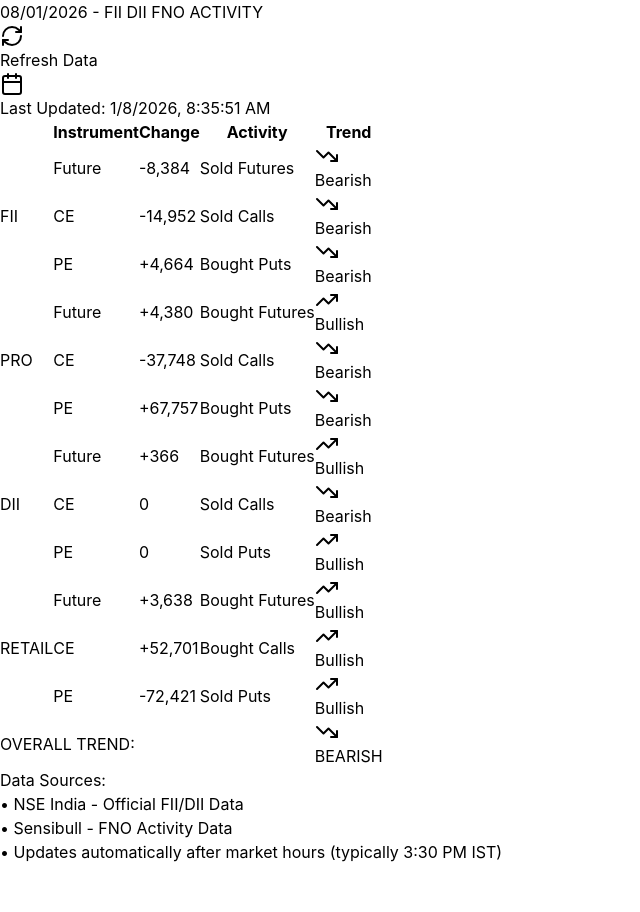
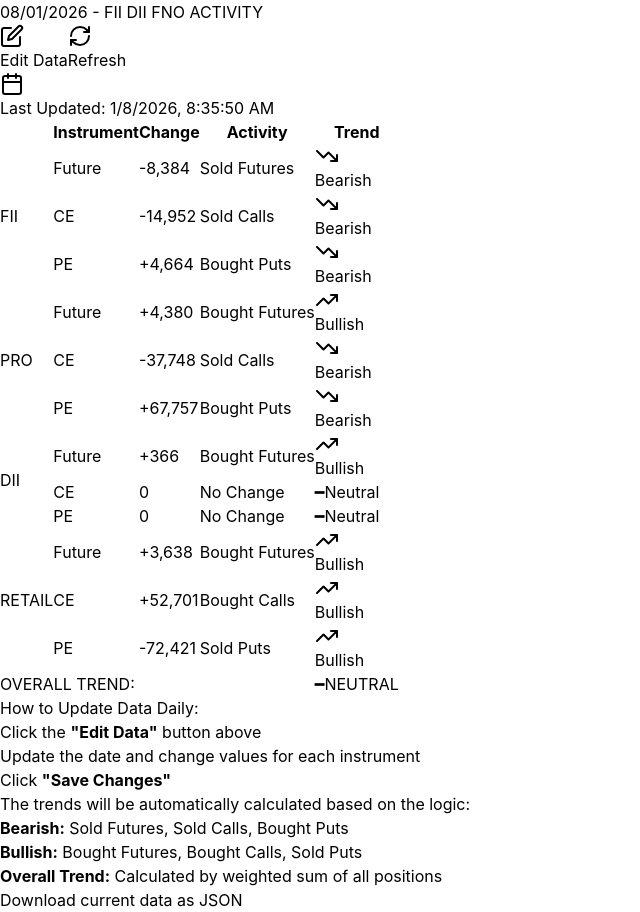
Before and after one commit to ganeshvm768/fii-dii-tracker, a React (Vite) app: page / in a window 1280 px wide. Shown: the whole page, without its empty margins (0-640 px from the left). Before the commit the page ends 864 px from the top, so only its background shows below. Built offline with nearby package versions, Linux system fonts and the light colour scheme; the HTML template or start-up script is replaced by a standard one.

Commit message:
Add edit mode and automatic trend calculation

```diff
--- /dev/null
+++ b/public/data.json
@@ -0,0 +1,37 @@
+{
+  "date": "08/01/2026",
+  "categories": [
+    {
+      "name": "FII",
+      "instruments": [
+        { "type": "Future", "change": -8384 },
+        { "type": "CE", "change": -14952 },
+        { "type": "PE", "change": 4664 }
+      ]
+    },
+    {
+      "name": "PRO",
+      "instruments": [
+        { "type": "Future", "change": 4380 },
+        { "type": "CE", "change": -37748 },
+        { "type": "PE", "change": 67757 }
+      ]
+    },
+    {
+      "name": "DII",
+      "instruments": [
+        { "type": "Future", "change": 366 },
+        { "type": "CE", "change": 0 },
+        { "type": "PE", "change": 0 }
+      ]
+    },
+    {
+      "name": "RETAIL",
+      "instruments": [
+        { "type": "Future", "change": 3638 },
+        { "type": "CE", "change": 52701 },
+        { "type": "PE", "change": -72421 }
+      ]
+    }
+  ]
+}
--- a/src/App.jsx
+++ b/src/App.jsx
@@ -1,61 +1,179 @@
 import React, { useState, useEffect } from 'react';
-import { RefreshCw, TrendingUp, TrendingDown, Calendar, AlertCircle } from 'lucide-react';
+import { RefreshCw, TrendingUp, TrendingDown, Calendar, AlertCircle, Edit } from 'lucide-react';
 
 const FIIDIITracker = () => {
   const [data, setData] = useState(null);
   const [loading, setLoading] = useState(false);
   const [lastUpdated, setLastUpdated] = useState(null);
   const [error, setError] = useState(null);
+  const [editMode, setEditMode] = useState(false);
+  const [editData, setEditData] = useState(null);
 
-  const getSampleData = () => ({
+  // Calculate activity based on change value
+  const calculateActivity = (instrument, change) => {
+    if (change === 0) {
+      if (instrument === 'Future') return 'No Change';
+      if (instrument === 'CE') return 'No Change';
+      if (instrument === 'PE') return 'No Change';
+    }
+
+    if (instrument === 'Future') {
+      return change > 0 ? 'Bought Futures' : 'Sold Futures';
+    } else if (instrument === 'CE') {
+      return change > 0 ? 'Bought Calls' : 'Sold Calls';
+    } else if (instrument === 'PE') {
+      return change > 0 ? 'Bought Puts' : 'Sold Puts';
+    }
+    return 'Unknown';
+  };
+
+  // Calculate trend based on instrument type and change
+  const calculateTrend = (instrument, change, activity) => {
+    if (change === 0) return 'Neutral';
+
+    // Bearish indicators
+    if (activity === 'Sold Futures' || activity === 'Sold Calls' || activity === 'Bought Puts') {
+      return 'Bearish';
+    }
+    // Bullish indicators
+    if (activity === 'Bought Futures' || activity === 'Bought Calls' || activity === 'Sold Puts') {
+      return 'Bullish';
+    }
+    return 'Neutral';
+  };
+
+  // Calculate overall market trend
+  const calculateOverallTrend = (categories) => {
+    let bearishScore = 0;
+    let bullishScore = 0;
+    let neutralCount = 0;
+
+    categories.forEach(cat => {
+      cat.instruments.forEach(inst => {
+        const absChange = Math.abs(inst.change);
+
+        if (inst.trend === 'Bearish') {
+          bearishScore += absChange;
+        } else if (inst.trend === 'Bullish') {
+          bullishScore += absChange;
+        } else {
+          neutralCount++;
+        }
+      });
+    });
+
+    // If difference is less than 10%, consider it neutral
+    const total = bearishScore + bullishScore;
+    if (total === 0) return 'NEUTRAL';
+
+    const bearishPercent = (bearishScore / total) * 100;
+    const bullishPercent = (bullishScore / total) * 100;
+
+    if (Math.abs(bearishPercent - bullishPercent) < 10) {
+      return 'NEUTRAL';
+    }
+
+    return bearishScore > bullishScore ? 'BEARISH' : 'BULLISH';
+  };
+
+  // Process raw data and calculate trends
+  const processData = (rawData) => {
+    const processedCategories = rawData.categories.map(category => ({
+      name: category.name,
+      instruments: category.instruments.map(inst => {
+        const activity = calculateActivity(inst.type, inst.change);
+        const trend = calculateTrend(inst.type, inst.change, activity);
+        return {
+          ...inst,
+          activity,
+          trend
+        };
+      })
+    }));
+
+    const overallTrend = calculateOverallTrend(processedCategories);
+
+    return {
+      date: rawData.date,
+      categories: processedCategories,
+      overallTrend
+    };
+  };
+
+  // Fetch data from JSON file or localStorage
+  const fetchData = async () => {
+    setLoading(true);
+    setError(null);
+
+    try {
+      // Try to fetch from data.json file
+      try {
+        const response = await fetch('/data.json');
+        if (response.ok) {
+          const rawData = await response.json();
+          const processed = processData(rawData);
+          setData(processed);
+          setLastUpdated(new Date().toLocaleString());
+          return;
+        }
+      } catch (e) {
+        console.log('No data.json found, using localStorage or default');
+      }
+
+      // Fallback to localStorage
+      const stored = localStorage.getItem('fii-dii-data');
+      if (stored) {
+        const rawData = JSON.parse(stored);
+        const processed = processData(rawData);
+        setData(processed);
+        setLastUpdated(new Date().toLocaleString());
+      } else {
+        // Default sample data
+        const defaultData = {
           date: new Date().toLocaleDateString('en-GB'),
           categories: [
             {
               name: 'FII',
               instruments: [
-          { type: 'Future', change: -8384, activity: 'Sold Futures', trend: 'Bearish' },
-          { type: 'CE', change: -14952, activity: 'Sold Calls', trend: 'Bearish' },
-          { type: 'PE', change: 4664, activity: 'Bought Puts', trend: 'Bearish' }
+                { type: 'Future', change: -8384 },
+                { type: 'CE', change: -14952 },
+                { type: 'PE', change: 4664 }
               ]
             },
             {
               name: 'PRO',
               instruments: [
-          { type: 'Future', change: 4380, activity: 'Bought Futures', trend: 'Bullish' },
-          { type: 'CE', change: -37748, activity: 'Sold Calls', trend: 'Bearish' },
-          { type: 'PE', change: 67757, activity: 'Bought Puts', trend: 'Bearish' }
+                { type: 'Future', change: 4380 },
+                { type: 'CE', change: -37748 },
+                { type: 'PE', change: 67757 }
               ]
             },
             {
               name: 'DII',
               instruments: [
-          { type: 'Future', change: 366, activity: 'Bought Futures', trend: 'Bullish' },
-          { type: 'CE', change: 0, activity: 'Sold Calls', trend: 'Bearish' },
-          { type: 'PE', change: 0, activity: 'Sold Puts', trend: 'Bullish' }
+                { type: 'Future', change: 366 },
+                { type: 'CE', change: 0 },
+                { type: 'PE', change: 0 }
               ]
             },
             {
               name: 'RETAIL',
               instruments: [
-          { type: 'Future', change: 3638, activity: 'Bought Futures', trend: 'Bullish' },
-          { type: 'CE', change: 52701, activity: 'Bought Calls', trend: 'Bullish' },
-          { type: 'PE', change: -72421, activity: 'Sold Puts', trend: 'Bullish' }
+                { type: 'Future', change: 3638 },
+                { type: 'CE', change: 52701 },
+                { type: 'PE', change: -72421 }
               ]
             }
-    ],
-    overallTrend: 'BEARISH'
-  });
+          ]
+        };
 
-  const fetchData = async () => {
-    setLoading(true);
-    setError(null);
+        const processed = processData(defaultData);
+        setData(processed);
+        setLastUpdated(new Date().toLocaleString());
 
-    try {
-      await new Promise(resolve => setTimeout(resolve, 1000));
-      const newData = getSampleData();
-
-      setData(newData);
-      setLastUpdated(new Date().toLocaleString());
+        // Save to localStorage
+        localStorage.setItem('fii-dii-data', JSON.stringify(defaultData));
+      }
     } catch (err) {
       setError('Failed to fetch data. Please try again.');
       console.error('Error fetching data:', err);
@@ -66,20 +184,87 @@ const FIIDIITracker = () => {
 
   useEffect(() => {
     fetchData();
-    const interval = setInterval(fetchData, 3600000);
-    return () => clearInterval(interval);
   }, []);
 
   const getTrendColor = (trend) => {
-    return trend === 'Bearish' ? 'bg-red-600' : 'bg-green-600';
+    if (trend === 'Bearish') return 'bg-red-600';
+    if (trend === 'Bullish') return 'bg-green-600';
+    return 'bg-gray-600';
   };
 
   const getTrendIcon = (trend) => {
-    return trend === 'Bearish' ? <TrendingDown className="w-4 h-4" /> : <TrendingUp className="w-4 h-4" />;
+    if (trend === 'Bearish') return <TrendingDown className="w-4 h-4" />;
+    if (trend === 'Bullish') return <TrendingUp className="w-4 h-4" />;
+    return <span className="w-4 h-4">━</span>;
   };
 
   const formatChange = (change) => {
     return change > 0 ? `+${change.toLocaleString()}` : change.toLocaleString();
+  };
+
+  // Edit mode functions
+  const startEdit = () => {
+    if (!data) return;
+
+    // Create raw data structure for editing
+    const rawData = {
+      date: data.date,
+      categories: data.categories.map(cat => ({
+        name: cat.name,
+        instruments: cat.instruments.map(inst => ({
+          type: inst.type,
+          change: inst.change
+        }))
+      }))
+    };
+
+    setEditData(rawData);
+    setEditMode(true);
+  };
+
+  const handleEditChange = (categoryIndex, instrumentIndex, value) => {
+    const newEditData = { ...editData };
+    newEditData.categories[categoryIndex].instruments[instrumentIndex].change = parseInt(value) || 0;
+    setEditData(newEditData);
+  };
+
+  const saveEdit = () => {
+    // Save to localStorage
+    localStorage.setItem('fii-dii-data', JSON.stringify(editData));
+
+    // Process and update display
+    const processed = processData(editData);
+    setData(processed);
+    setLastUpdated(new Date().toLocaleString());
+    setEditMode(false);
+    setEditData(null);
+  };
+
+  const cancelEdit = () => {
+    setEditMode(false);
+    setEditData(null);
+  };
+
+  const downloadJSON = () => {
+    if (!data) return;
+
+    const rawData = {
+      date: data.date,
+      categories: data.categories.map(cat => ({
+        name: cat.name,
+        instruments: cat.instruments.map(inst => ({
+          type: inst.type,
+          change: inst.change
+        }))
+      }))
+    };
+
+    const blob = new Blob([JSON.stringify(rawData, null, 2)], { type: 'application/json' });
+    const url = URL.createObjectURL(blob);
+    const a = document.createElement('a');
+    a.href = url;
+    a.download = `fii-dii-data-${new Date().toISOString().split('T')[0]}.json`;
+    a.click();
   };
 
   if (loading && !data) {
@@ -101,14 +286,23 @@ const FIIDIITracker = () => {
             <h1 className="text-3xl md:text-4xl font-bold">
               {data?.date} - FII DII FNO ACTIVITY
             </h1>
+            <div className="flex gap-2">
+              <button
+                onClick={startEdit}
+                className="flex items-center gap-2 bg-purple-600 hover:bg-purple-700 px-4 py-3 rounded-lg transition-colors"
+              >
+                <Edit className="w-5 h-5" />
+                Edit Data
+              </button>
               <button
                 onClick={fetchData}
                 disabled={loading}
-              className="flex items-center gap-2 bg-blue-600 hover:bg-blue-700 disabled:bg-blue-800 px-6 py-3 rounded-lg transition-colors"
+                className="flex items-center gap-2 bg-blue-600 hover:bg-blue-700 disabled:bg-blue-800 px-4 py-3 rounded-lg transition-colors"
               >
                 <RefreshCw className={`w-5 h-5 ${loading ? 'animate-spin' : ''}`} />
-              Refresh Data
+                Refresh
               </button>
+            </div>
           </div>
 
           {lastUpdated && (
@@ -126,7 +320,62 @@ const FIIDIITracker = () => {
           )}
         </div>
 
-        {data && (
+        {/* Edit Mode */}
+        {editMode && editData && (
+          <div className="fixed inset-0 bg-black/80 flex items-center justify-center z-50 p-4 overflow-y-auto">
+            <div className="bg-gray-800 rounded-lg p-6 max-w-4xl w-full max-h-[90vh] overflow-y-auto">
+              <h2 className="text-2xl font-bold mb-4">Edit Daily Data</h2>
+
+              <div className="mb-4">
+                <label className="block text-sm font-semibold mb-2">Date</label>
+                <input
+                  type="text"
+                  value={editData.date}
+                  onChange={(e) => setEditData({ ...editData, date: e.target.value })}
+                  className="w-full bg-gray-700 px-4 py-2 rounded"
+                />
+              </div>
+
+              {editData.categories.map((category, catIndex) => (
+                <div key={category.name} className="mb-6 border border-gray-700 rounded-lg p-4">
+                  <h3 className="text-xl font-bold mb-3">{category.name}</h3>
+                  <div className="space-y-3">
+                    {category.instruments.map((instrument, instIndex) => (
+                      <div key={instrument.type} className="flex items-center gap-4">
+                        <label className="w-24 font-semibold">{instrument.type}:</label>
+                        <input
+                          type="number"
+                          value={instrument.change}
+                          onChange={(e) => handleEditChange(catIndex, instIndex, e.target.value)}
+                          className="flex-1 bg-gray-700 px-4 py-2 rounded"
+                          placeholder="Enter change value"
+                        />
+                      </div>
+                    ))}
+                  </div>
+                </div>
+              ))}
+
+              <div className="flex gap-3 justify-end">
+                <button
+                  onClick={cancelEdit}
+                  className="px-6 py-2 bg-gray-600 hover:bg-gray-700 rounded-lg"
+                >
+                  Cancel
+                </button>
+                <button
+                  onClick={saveEdit}
+                  className="px-6 py-2 bg-green-600 hover:bg-green-700 rounded-lg"
+                >
+                  Save Changes
+                </button>
+              </div>
+            </div>
+          </div>
+        )}
+
+        {/* Data Table */}
+        {data && !editMode && (
           <div className="overflow-x-auto rounded-lg border border-gray-700">
             <table className="w-full">
               <thead>
@@ -156,12 +405,13 @@ const FIIDIITracker = () => {
                         )}
                         <td className="px-6 py-4 font-semibold">{instrument.type}</td>
                         <td className={`px-6 py-4 text-right font-mono font-bold ${
-                          instrument.change > 0 ? 'text-green-400' : 'text-red-400'
+                          instrument.change > 0 ? 'text-green-400' : instrument.change < 0 ? 'text-red-400' : 'text-gray-400'
                         }`}>
                           {formatChange(instrument.change)}
                         </td>
                         <td className={`px-6 py-4 ${
-                          instrument.activity.includes('Bought') ? 'text-green-300' : 'text-red-300'
+                          instrument.activity.includes('Bought') ? 'text-green-300' :
+                          instrument.activity.includes('Sold') ? 'text-red-300' : 'text-gray-400'
                         }`}>
                           {instrument.activity}
                         </td>
@@ -181,8 +431,8 @@ const FIIDIITracker = () => {
                     OVERALL TREND:
                   </td>
                   <td className="px-6 py-4">
-                    <div className={`${getTrendColor(data.overallTrend === 'BEARISH' ? 'Bearish' : 'Bullish')} px-4 py-3 rounded-lg font-bold text-xl text-center flex items-center justify-center gap-2`}>
-                      {getTrendIcon(data.overallTrend === 'BEARISH' ? 'Bearish' : 'Bullish')}
+                    <div className={`${getTrendColor(data.overallTrend === 'BEARISH' ? 'Bearish' : data.overallTrend === 'BULLISH' ? 'Bullish' : 'Neutral')} px-4 py-3 rounded-lg font-bold text-xl text-center flex items-center justify-center gap-2`}>
+                      {getTrendIcon(data.overallTrend === 'BEARISH' ? 'Bearish' : data.overallTrend === 'BULLISH' ? 'Bullish' : 'Neutral')}
                       {data.overallTrend}
                     </div>
                   </td>
@@ -193,12 +443,28 @@ const FIIDIITracker = () => {
         )}
 
         <div className="mt-8 bg-gray-800 rounded-lg p-6 border border-gray-700">
-          <h3 className="text-lg font-semibold mb-3">Data Sources:</h3>
-          <ul className="space-y-2 text-gray-300">
-            <li>• NSE India - Official FII/DII Data</li>
-            <li>• Sensibull - FNO Activity Data</li>
-            <li>• Updates automatically after market hours (typically 3:30 PM IST)</li>
+          <h3 className="text-lg font-semibold mb-3">How to Update Data Daily:</h3>
+          <ol className="space-y-2 text-gray-300 list-decimal list-inside">
+            <li>Click the <strong className="text-purple-400">"Edit Data"</strong> button above</li>
+            <li>Update the date and change values for each instrument</li>
+            <li>Click <strong className="text-green-400">"Save Changes"</strong></li>
+            <li>The trends will be automatically calculated based on the logic:
+              <ul className="ml-8 mt-2 space-y-1 list-disc list-inside text-sm">
+                <li><strong>Bearish:</strong> Sold Futures, Sold Calls, Bought Puts</li>
+                <li><strong>Bullish:</strong> Bought Futures, Bought Calls, Sold Puts</li>
+                <li><strong>Overall Trend:</strong> Calculated by weighted sum of all positions</li>
               </ul>
+            </li>
+          </ol>
+
+          <div className="mt-4 pt-4 border-t border-gray-700">
+            <button
+              onClick={downloadJSON}
+              className="text-blue-400 hover:text-blue-300 underline text-sm"
+            >
+              Download current data as JSON
+            </button>
+          </div>
         </div>
       </div>
     </div>
```
Lines whose indentation alone changed are shown as unchanged.
